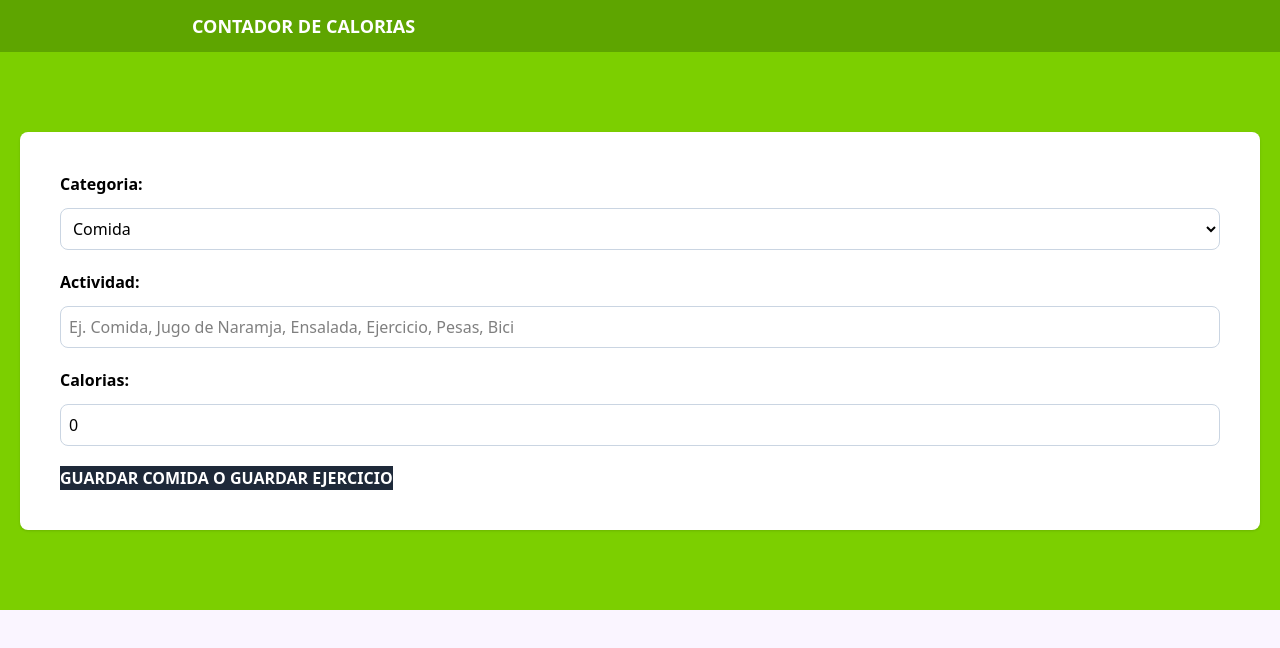
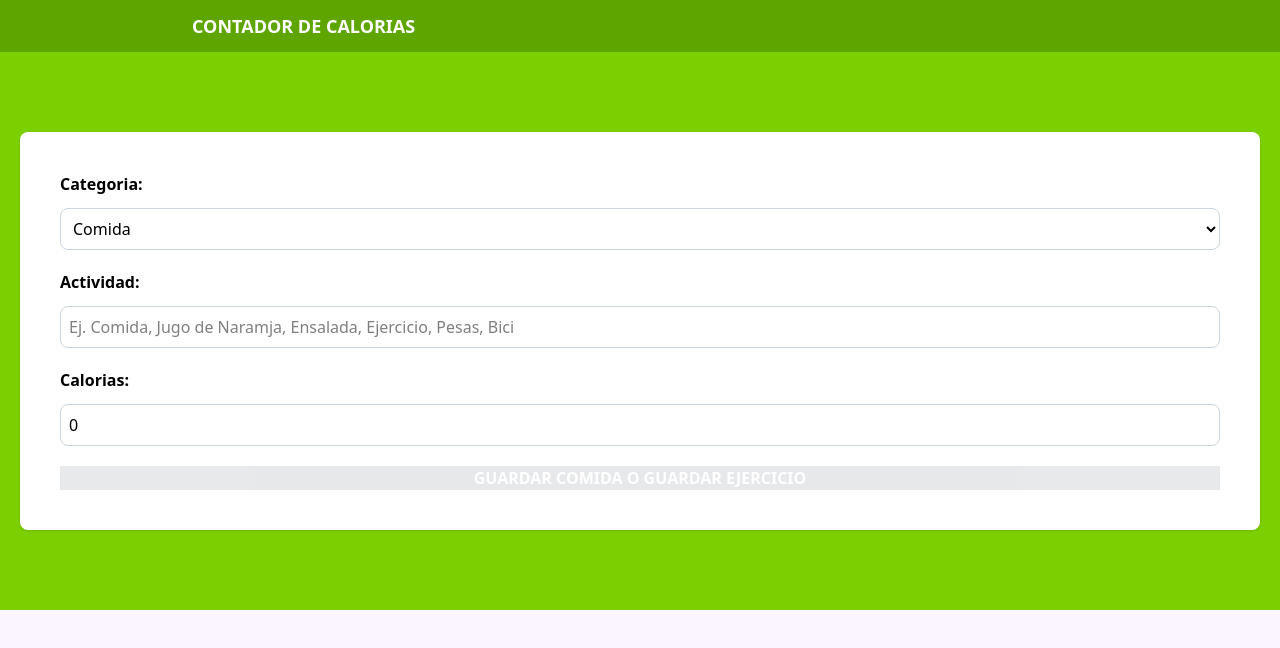
Before and after one commit to Lilian1306/TypeScriptCT, a React (Vite) app: page / in a window 1280 px wide. Shown: the top 648 px of the page. Built offline with nearby package versions, Linux system fonts and the light colour scheme.

Commit message:
Validando el formulario y deshabilitando el boton guardar comida o gurdar ejercicio hasta ingresar todos los datos requeridos

```diff
--- a/src/components/Form.tsx
+++ b/src/components/Form.tsx
@@ -22,6 +22,11 @@ export default function Form() {
       })
       // console.log(e.target.id)    // e.target.id nos indicara en que elemento estamos escribiendo si es en el select o en un input
       // console.log(e.target.value) // e.target.value nos indicara mostrara que estamos escribiendo.
+   }
+
+   const isValidActivity = () => {
+      const {name, calorias} = activity
+      return name.trim() !== '' && calorias > 0
    }
 
   return (
@@ -71,8 +76,9 @@ export default function Form() {
 
        <input
           type="submit"
-          className="bg-gray-800 hover:bg-gray-900 font-bold uppercase text-white cursor-pointer"
+          className="bg-gray-800 hover:bg-gray-900 w-full font-bold uppercase text-white cursor-pointer disabled:opacity-10"
           value='Guardar comida o guardar ejercicio'
+          disabled={!isValidActivity()}
        />
     </form>
   )
```
